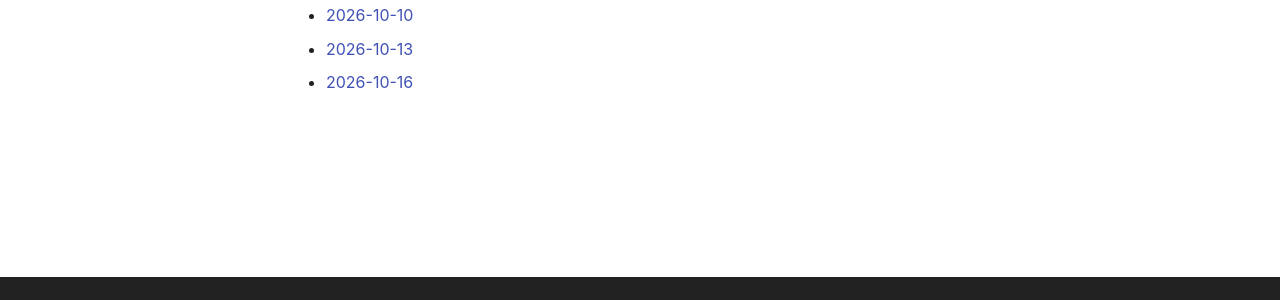
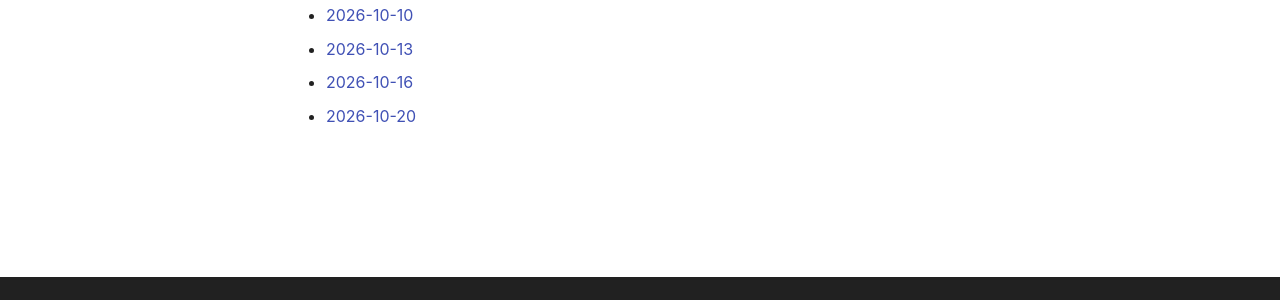
Before and after one commit to Lodpixel/Lec-Notes, an MkDocs documentation site: the page built from docs/课内/离散数学/index.md, in a window 1280 px wide. Shown: the part 461-761 px from the top of the page. Built offline with MkDocs 1.6.1 and Material for MkDocs 9.7.7, drawn with Linux system fonts in a browser that asks for light colours; comment, search, counter and statistics services are not loaded.

Commit message:
Update lecture transcript: docs/课内/离散数学/index.md

```diff
--- a/docs/课内/离散数学/index.md
+++ b/docs/课内/离散数学/index.md
@@ -17,3 +17,5 @@
 - [2026-10-13](2026-10-13.md)
 
 - [2026-10-16](2026-10-16.md)
+
+- [2026-10-20](2026-10-20.md)
```
